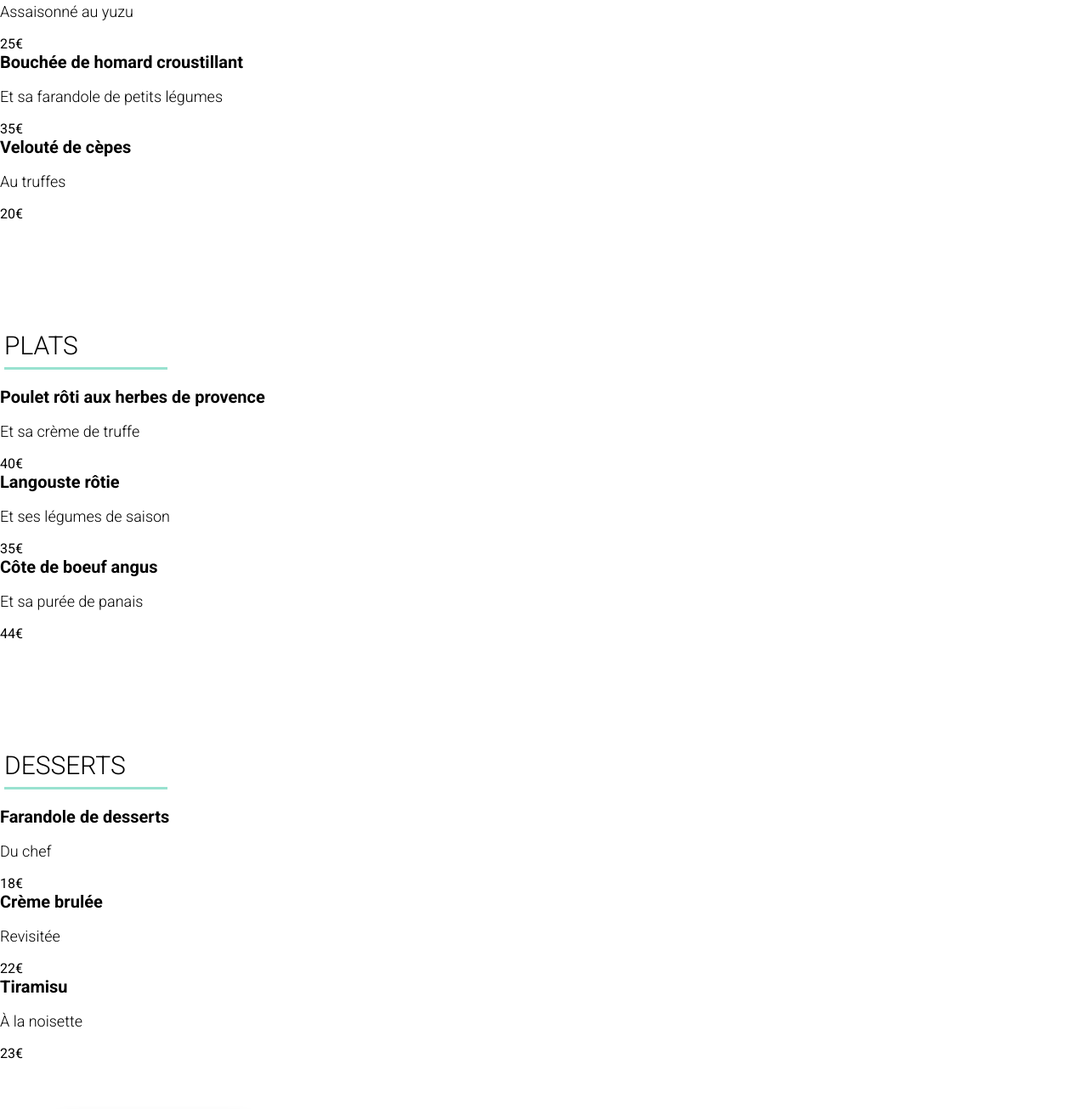
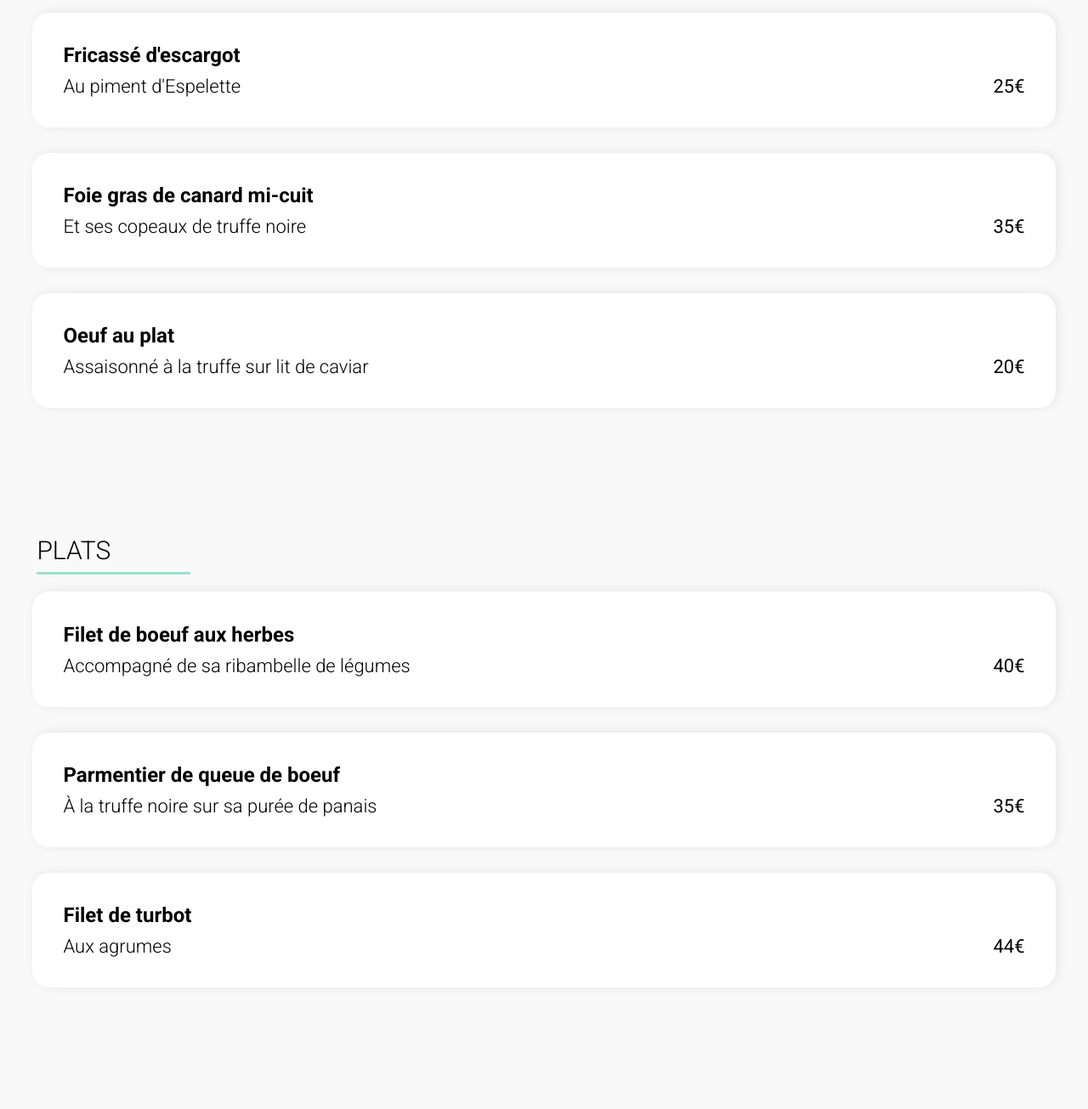
Before and after one commit to jntdev/p3_marois_jonathan, a plain HTML site: page html/LaPaletteDuGout.html in a window 1280 px wide. Shown: the part 678-1983 px from the top of the page at 85% size. Drawn offline with Linux system fonts and the light colour scheme; a web font is replaced by a local one.

Commit message:
Textes des cartes ajoutés

```diff
--- a/html/LaPaletteDuGout.html
+++ b/html/LaPaletteDuGout.html
@@ -15,96 +15,125 @@
         <a class="arrowback" href="index.html"><i class="fas fa-arrow-left"></i></a>
         <img src="../images/logo/ohmyfood@2x.svg" />
     </header>
-    <main>
-        <div class="hero leDeliceDesSens">
+    <main class="grey_main">
+        <div class="hero laPaletteDuGout">
+
+        </div>
         <div class="title">
-                <h1>Le délice des sens</h1>
+            <h1>La palette du goût</h1>
             <div class="divheart">
                 <i class="far fa-heart fa-lg empty"></i>
                 <i class="fas fa-heart fa-lg full"></i>
             </div>
         </div>
-        </div>
         <section class="mainsection">
-
             <section class="menu_section">
                 <h2>ENTR&#201;ES</h2>
                 <hr align="left">
-                <div class="menu_card">
-                    <div class="menu_info">
-                        <h3>Tartare de thon</h3>
-                        <p>Assaisonné au yuzu</p>
-                    </div>
+                <article class="article_1">
+                    <div class="article_info">
+                        <h3>Fricassé d'escargot</h3>
+                        <p>Au piment d'Espelette</p>
                         <span>25&#8364;</span>
                     </div>
-                <div class="menu_card">
-                    <div class="menu_info">
-                        <h3>Bouchée de homard croustillant</h3>
-                        <p>Et sa farandole de petits légumes</p>
+                    <div class="article_selected">
+                        <i class="fas fa-check-circle"></i>
                     </div>
-                    <span>35&#8364;</span>
+                </article>
+                <article class="article_2">
+                    <div class="article_info">
+                        <h3>Foie gras de canard mi-cuit</h3>
+                        <p>Et ses copeaux de truffe noire</p>
+                        <span>35&#8364;</span></div>
                     </div>
+                    <div class="article_selected">
+                        <i class="fas fa-check-circle"></i>
                     </div>
-                <div class="menu_card">
-                    <div class="menu_info">
-                        <h3>Velouté de cèpes</h3>
-                        <p>Au truffes</p>
-                    </div>
+                </article>
+                <article class="article_3">
+                    <div class="article_info">
+                        <h3>Oeuf au plat</h3>
+                        <p>Assaisonné à la truffe sur lit de caviar</p>
                         <span>20&#8364;</span>
                     </div>
+                    <div class="article_selected">
+                        <i class="fas fa-check-circle"></i>
+                    </div>
+                </article>
             </section>
             <section class="menu_section">
                 <h2>PLATS</h2>
                 <hr align="left">
-                <div class="menu_card">
-                    <div class="menu_info">
-                        <h3>Poulet rôti aux herbes de provence</h3>
-                        <p>Et sa crème de truffe</p>
-                    </div>
+                <article class="article_1">
+                    <div class="article_info">
+                        <h3>Filet de boeuf aux herbes</h3>
+                        <p>Accompagné de sa ribambelle de légumes</p>
                         <span>40&#8364;</span>
                     </div>
-                <div class="menu_card">
-                    <div class="menu_info">
-                        <h3>Langouste rôtie</h3>
-                        <p>Et ses légumes de saison</p>
+                    <div class="article_selected">
+                        <i class="fas fa-check-circle"></i>
                     </div>
+                </article>
+                <article class="article_2">
+                    <div class="article_info">
+                        <h3>Parmentier de queue de boeuf</h3>
+                        <p>À la truffe noire sur sa purée de panais</p>
                         <span>35&#8364;</span>
+
                     </div>
-                <div class="menu_card">
-                    <div class="menu_info">
-                        <h3>Côte de boeuf angus</h3>
-                        <p>Et sa purée de panais</p>
+                    <div class="article_selected">
+                        <i class="fas fa-check-circle"></i>
                     </div>
+                </article>
+                <article class="article_3">
+                    <div class="article_info">
+                        <h3>Filet de turbot</h3>
+                        <p>Aux agrumes</p>
                         <span>44&#8364;</span>
                     </div>
+                    <div class="article_selected">
+                        <i class="fas fa-check-circle"></i>
+                    </div class="article_info">
+                </article>
             </section>
             <section class="menu_section">
                 <h2>DESSERTS</h2>
                 <hr align="left">
-                <div class="menu_card">
-                    <div class="menu_info">
-                        <h3>Farandole de desserts</h3>
-                        <p>Du chef</p>
-                    </div>
+                <article class="article_1">
+                    <div class="article_info">
+                        <h3>Paris-Brest</h3>
+                        <p>Revisité</p>
                         <span>18&#8364;</span>
                     </div>
-                <div class="menu_card">
-                    <div class="menu_info">
-                        <h3>Crème brulée</h3>
-                        <p>Revisitée</p>
+                    <div class="article_selected">
+                        <i class="fas fa-check-circle"></i>
                     </div>
+                </article>
+                <article class="article_2">
+                    <div class="article_info">
+                        <h3>Macaron au chocolat d'exception </h3>
+                        <p>Et glace à la vanille de Madagascar</p>
                         <span>22&#8364;</span>
                     </div>
-                <div class="menu_card">
-                    <div class="menu_info">
-                        <h3>Tiramisu</h3>
-                        <p>&#192; la noisette</p>
+                    <div class="article_selected">
+                        <i class="fas fa-check-circle"></i>
                     </div>
+                </article>
+                <article class="article_3">
+                    <div class="article_info">
+                        <h3>Mousse au chocolat</h3>
+                        <p>Au piment d'Espelette et à la truffe noire</p>
                         <span>23&#8364;</span>
                     </div>
+                    <div class="article_selected">
+                        <i class="fas fa-check-circle"></i>
+                    </div>
+                </article>
             </section>
-            <button>Commander</button>
+
         </section>
+        <button class="orderbutton">Commander</button>
+
     </main>
     <footer>
         <h2 id="Footer_title">ohmyfood</h2>
--- a/style/sass/abstracts/_keyframes.scss
+++ b/style/sass/abstracts/_keyframes.scss
@@ -1,6 +1,6 @@
 // animation des articles du menu
 
-@for $i from 1 through 3 {
+@for $i from 1 through 4 {
   .article_#{$i} {
     animation: reveal 0.7s * $i cubic-bezier(0.13, 0.71, 0.27, 0.75);
   }
```
Also changed, not shown: html/LaNoteEnchantee.html (+87 -48 lines), html/aLaFrancaise.html (+76 -47 lines), html/leDeliceDesSens.html (+0 -5 lines), style/css/style.css, 1 other file. Lines whose indentation alone changed are shown as unchanged.
